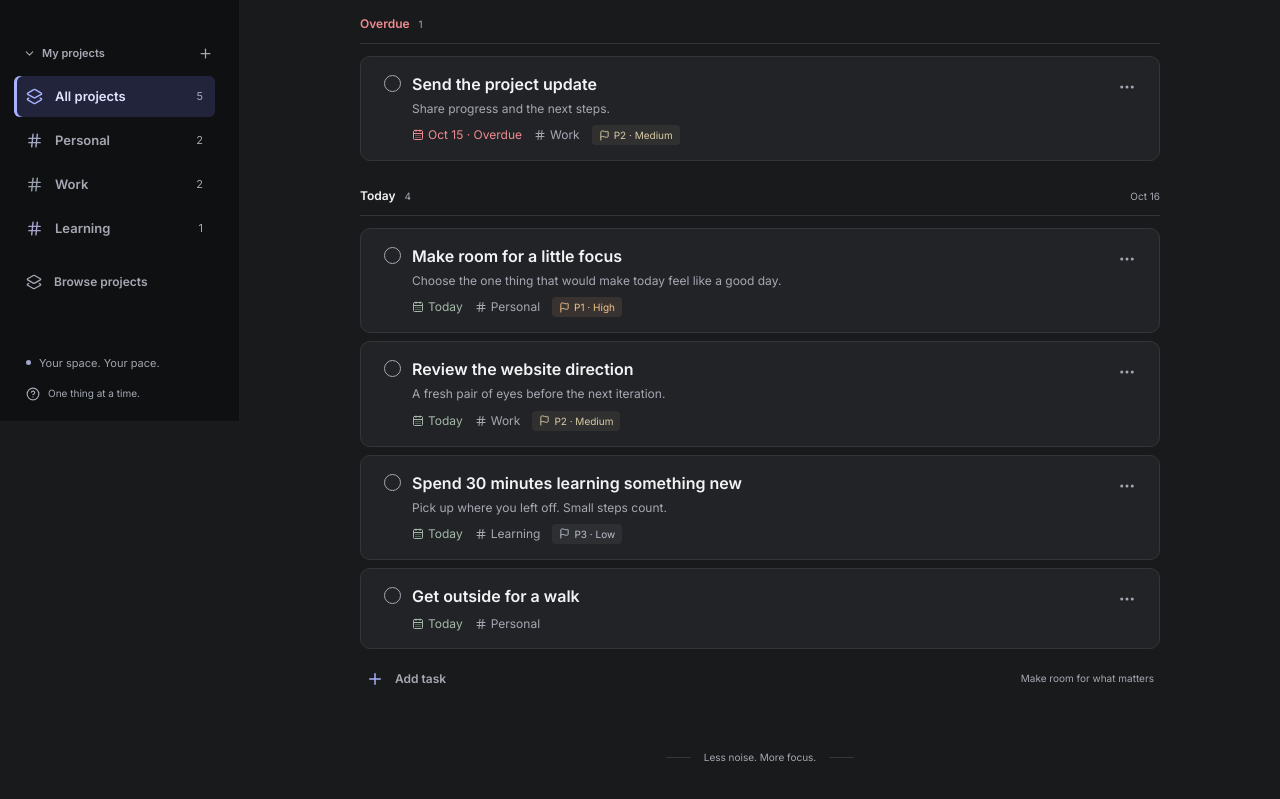
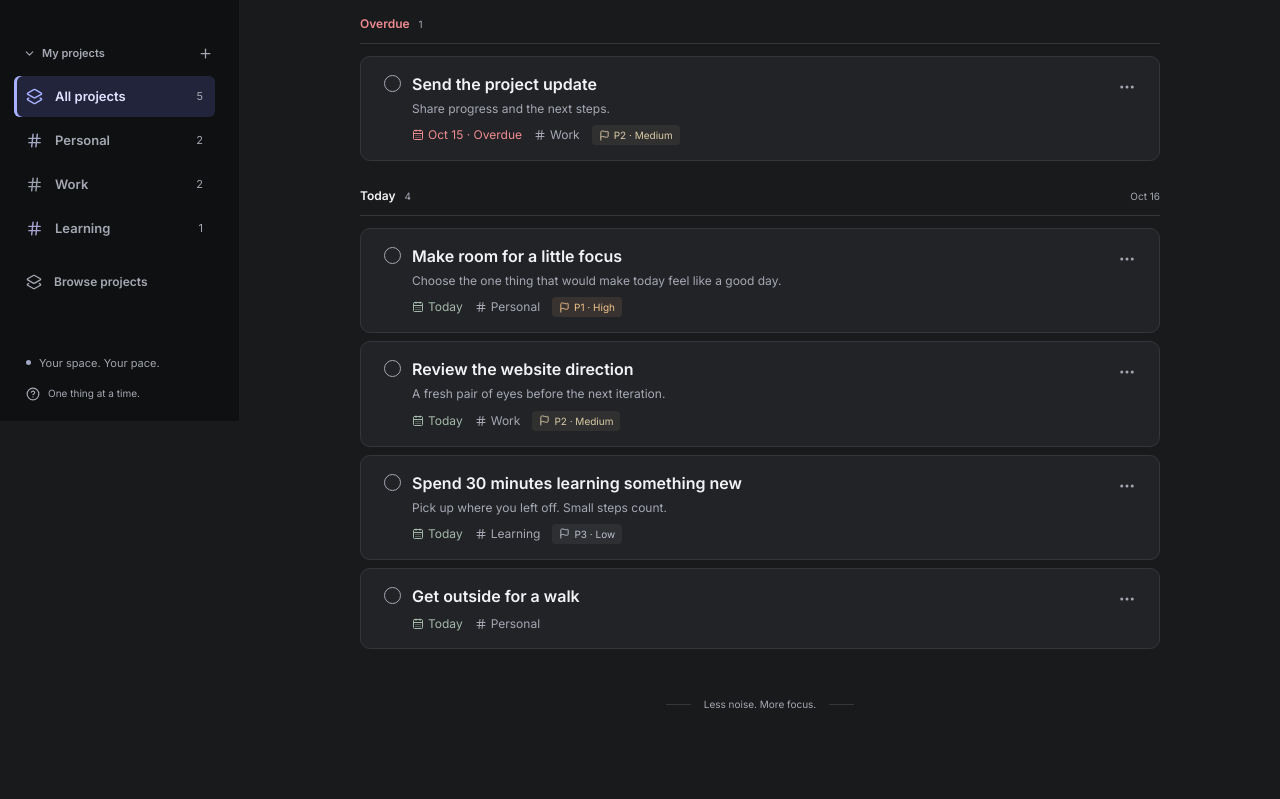
Before and after one commit to aaroncopilot123/daybook, a Next.js app: page / in a window 1280 px wide. Shown: the part 379-1178 px from the top of the page. After the commit the page ends 1137 px from the top, so only its background shows below. Built offline with nearby package versions, Linux system fonts and the light colour scheme.

Commit message:
fix: unify task dialogs and date defaults

```diff
--- a/app/components/task-app.tsx
+++ b/app/components/task-app.tsx
@@ -1,6 +1,6 @@
 "use client";
 
-import { useEffect, useRef, useState } from "react";
+import { useCallback, useEffect, useRef, useState } from "react";
 import {
   ArrowDown,
   ArrowUpRight,
@@ -36,12 +36,12 @@ import { TaskRow } from "./task-row";
 import { TaskComposer } from "./task-composer";
 import { Dialog } from "./dialog";
 
-type Composer = { initial: TaskDraft; id?: string; inline?: boolean };
+type Composer = { initial: TaskDraft; id?: string };
 type Confirmation = { title: string; message: string; action: () => void };
-const blankDraft = (): TaskDraft => ({
+const blankDraft = (view: View): TaskDraft => ({
   title: "",
   description: "",
-  dueDate: null,
+  dueDate: view === "upcoming" ? null : localDate(),
   projectId: null,
   priority: null,
 });
@@ -79,6 +79,12 @@ export default function TaskApp() {
     setUndoCompletion(null);
   }
   const [prioritySort, setPrioritySort] = useState(false);
+  const addTask = useCallback((global = false) => {
+    const initial = blankDraft(view);
+    if (!global) initial.projectId = selectedProjectId;
+    setComposer({ initial });
+    setDrawer(false);
+  }, [view, selectedProjectId]);
 
   useEffect(() => {
     const update = () => setToday(localDate());
@@ -114,11 +120,11 @@ export default function TaskApp() {
       if (element.closest("input, textarea, select, [contenteditable='true']"))
         return;
       event.preventDefault();
-      setComposer({ initial: blankDraft() });
+      addTask(true);
     };
     window.addEventListener("keydown", keydown);
     return () => window.removeEventListener("keydown", keydown);
-  }, [store.ready]);
+  }, [store.ready, addTask]);
 
   const title = {
     all: "All tasks",
@@ -179,18 +185,6 @@ export default function TaskApp() {
     setDrawer(false);
     setComposer(null);
     if (view === "projects") setView("all");
-  }
-  function addTask(global = false) {
-    const initial = blankDraft();
-    if (!global) {
-      initial.projectId = selectedProjectId;
-      initial.dueDate = view === "today" ? localDate() : null;
-    }
-    setComposer({
-      initial,
-      inline: !global && window.matchMedia("(min-width: 768px)").matches,
-    });
-    setDrawer(false);
   }
   function editTask(task: Task) {
     setComposer({
@@ -602,7 +596,7 @@ export default function TaskApp() {
                   ) : (
                     renderTasks(visibleTasks)
                   )}
-                  {visibleTasks.length === 0 && !composer?.inline && (
+                  {visibleTasks.length === 0 && (
                     <div className="empty-state">
                       <span>
                         {view === "history" ? (
@@ -633,23 +627,6 @@ export default function TaskApp() {
                       </p>
                     </div>
                   )}
-                  {view !== "history" &&
-                    (composer?.inline ? (
-                      <TaskComposer
-                        initial={composer.initial}
-                        projects={store.projects}
-                        onSave={saveTask}
-                        onCancel={() => setComposer(null)}
-                      />
-                    ) : (
-                      <button className="inline-add" onClick={() => addTask()}>
-                        <Plus size={18} />
-                        <span>Add task</span>
-                        <span className="add-hint">
-                          Make room for what matters
-                        </span>
-                      </button>
-                    ))}
                 </>
               )}
               <footer className="content-footer">
@@ -681,7 +658,7 @@ export default function TaskApp() {
           <Sidebar {...sidebarProps} onClose={() => setDrawer(false)} />
         </Dialog>
       )}
-      {composer && !composer.inline && (
+      {composer && (
         <Dialog
           title={composer.id ? "Edit task" : "Add task"}
           className="composer-dialog"
--- a/app/globals.css
+++ b/app/globals.css
@@ -919,24 +919,6 @@ h1 {
 .menu-popover .danger-text {
   color: var(--error-text);
 }
-.inline-add {
-  display: flex;
-  align-items: center;
-  gap: 11px;
-  width: 100%;
-  margin-top: 7px;
-  padding: 14px 6px;
-  border-radius: 6px;
-  font-size: 12px;
-  color: var(--muted);
-}
-.inline-add svg {
-  color: var(--accent-text);
-}
-.inline-add:hover {
-  color: var(--accent-text);
-  background: var(--add-hover);
-}
 .add-hint {
   margin-left: auto;
   color: var(--muted);
```
